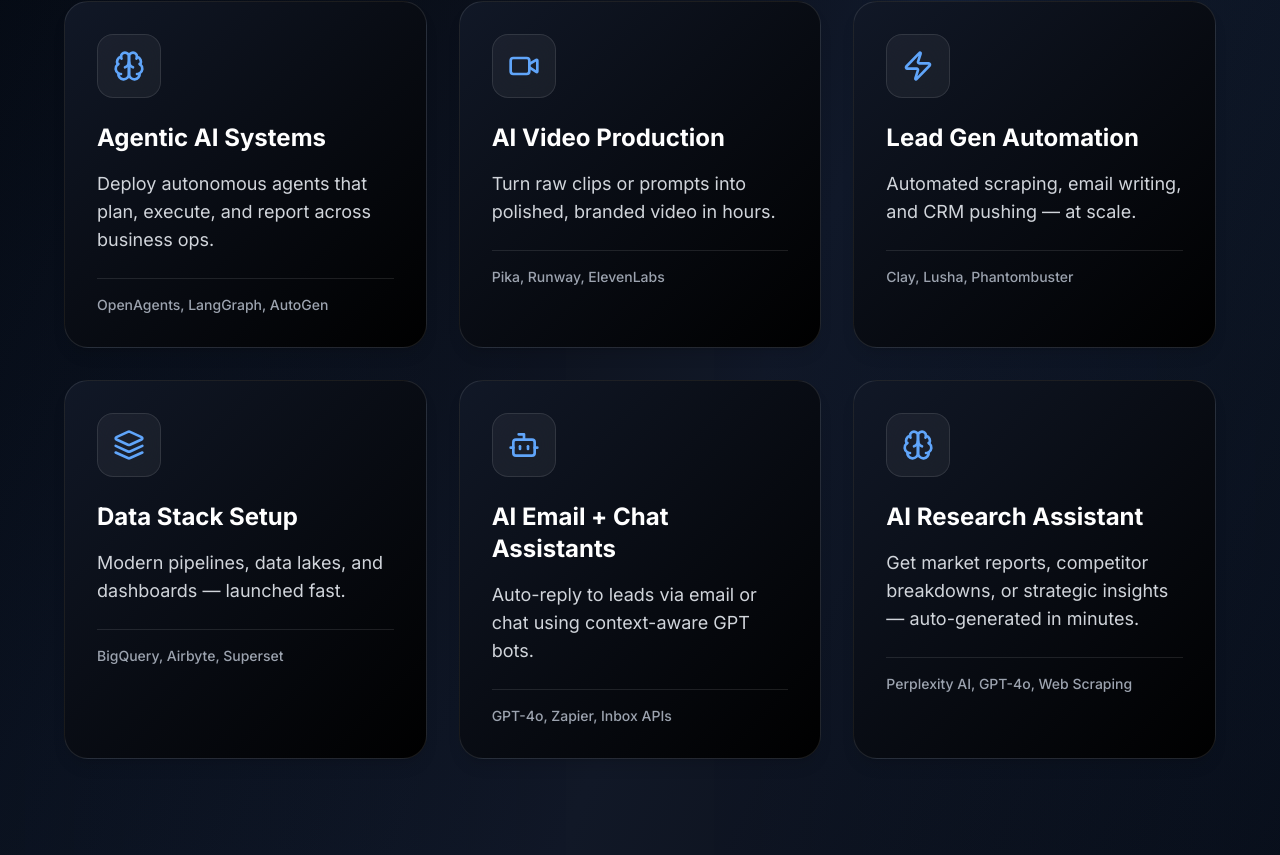
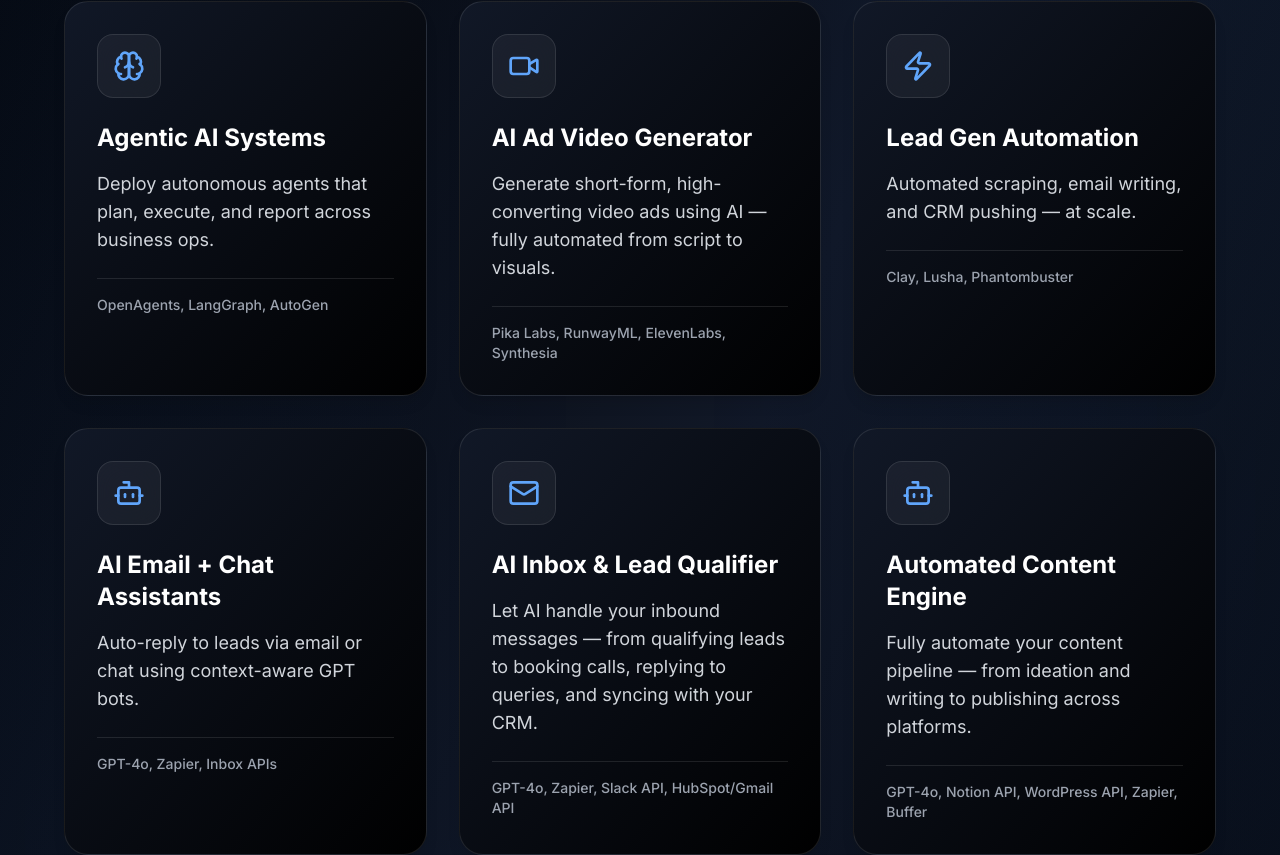
Before and after one commit to abdullah20mph/forge-kinetic-web, a React (Vite) app: page /services in a window 1280 px wide. Shown: the part 842-1697 px from the top of the page. Built offline with nearby package versions, Linux system fonts and the light colour scheme.

Commit message:
fix: pushed with new and added services

```diff
--- a/src/pages/Services.tsx
+++ b/src/pages/Services.tsx
@@ -4,7 +4,7 @@ import { Navigation } from '../components/Navigation';
 import { Footer } from '../components/Footer';
 import { Button } from '@/components/ui/button';
 // import { Zap, Video, Bot } from 'lucide-react';
-import { Zap, Video, Bot, Brain, Layers, Mail } from 'lucide-react';
+import { Zap, Video, Bot, Brain, Layers, BookOpen,Mail } from 'lucide-react';
 
 
 const Services = () => {
@@ -75,12 +75,13 @@ const Services = () => {
     gradient: "from-yellow-500 to-orange-500"
   },
   {
-    icon: Video,
-    title: "AI Video Production",
-    description: "Turn raw clips or prompts into polished, branded video in hours.",
-    tools: "Pika, Runway, ElevenLabs",
-    gradient: "from-pink-500 to-red-500"
-  },
+  icon: Video,
+  title: "AI Ad Video Generator",
+  description: "Generate short-form, high-converting video ads using AI — fully automated from script to visuals.",
+  tools: "Pika Labs, RunwayML, ElevenLabs, Synthesia",
+  gradient: "from-red-500 to-pink-500"
+},
+
   {
     icon: Zap,
     title: "Lead Gen Automation",
@@ -88,13 +89,7 @@ const Services = () => {
     tools: "Clay, Lusha, Phantombuster",
     gradient: "from-indigo-500 to-purple-500"
   },
-  {
-    icon: Layers,
-    title: "Data Stack Setup",
-    description: "Modern pipelines, data lakes, and dashboards — launched fast.",
-    tools: "BigQuery, Airbyte, Superset",
-    gradient: "from-cyan-500 to-blue-600"
-  },
+
   {
     icon: Bot,
     title: "AI Email + Chat Assistants",
@@ -104,12 +99,21 @@ const Services = () => {
   }
   ,
   {
-  icon: Brain,
-  title: "AI Research Assistant",
-  description: "Get market reports, competitor breakdowns, or strategic insights — auto-generated in minutes.",
-  tools: "Perplexity AI, GPT-4o, Web Scraping",
-  gradient: "from-violet-500 to-fuchsia-500"
+  icon: Mail,
+  title: "AI Inbox & Lead Qualifier",
+  description: "Let AI handle your inbound messages — from qualifying leads to booking calls, replying to queries, and syncing with your CRM.",
+  tools: "GPT-4o, Zapier, Slack API, HubSpot/Gmail API",
+  gradient: "from-indigo-500 to-sky-500"
 }
+,
+  {
+  icon: Bot,
+  title: "Automated Content Engine",
+  description: "Fully automate your content pipeline — from ideation and writing to publishing across platforms.",
+  tools: "GPT-4o, Notion API, WordPress API, Zapier, Buffer",
+  gradient: "from-emerald-500 to-teal-500"
+}
+
 
 ];
 
```
